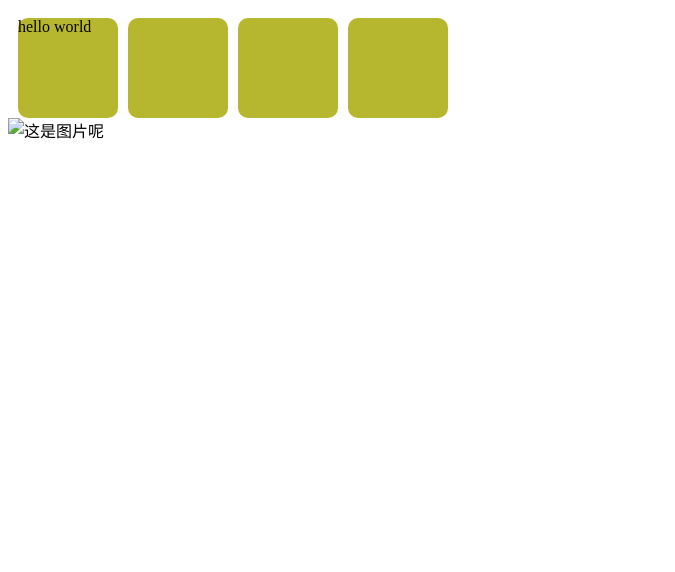
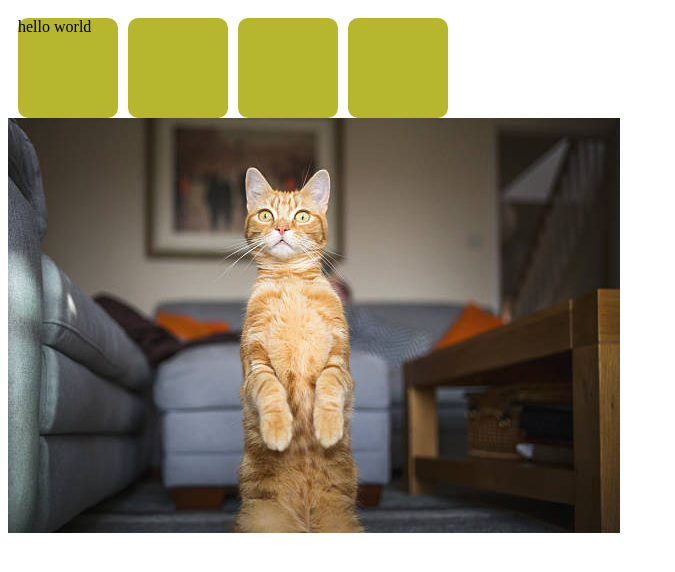
Before and after one commit to zhangzhangc/zhangzhangc.github.io, a plain HTML site: page index.html in a window 1280 px wide. Shown: the whole page, without its empty margins (0-675 px from the left). Drawn offline with Linux system fonts and the light colour scheme.

Commit message:
增加图片

```diff
--- a/index.html
+++ b/index.html
@@ -38,7 +38,7 @@
         </div>
     </header>
     <main>
-        <img src="" alt="这是图片呢">
+        <img src="./img/gettyimages-615582402-612x612.jpg" alt="这是图片呢">
     </main>
 
 </body>
```
